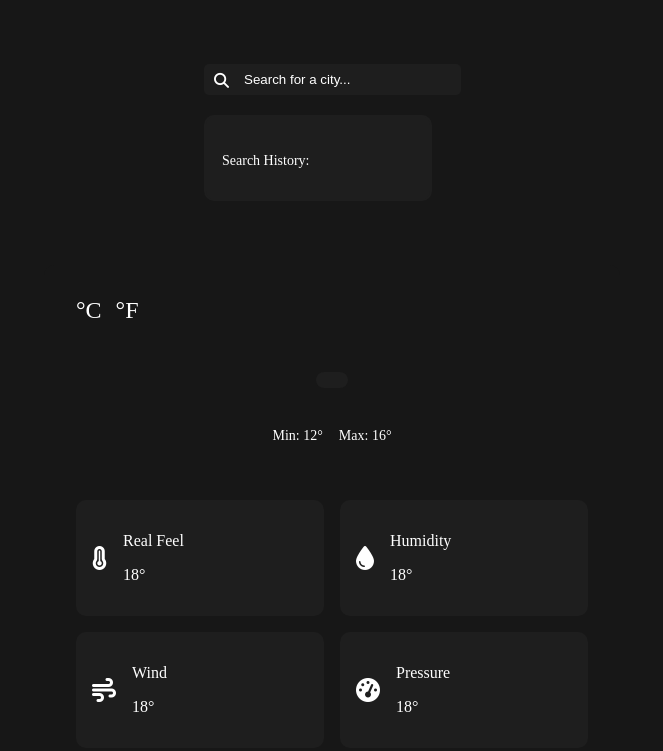
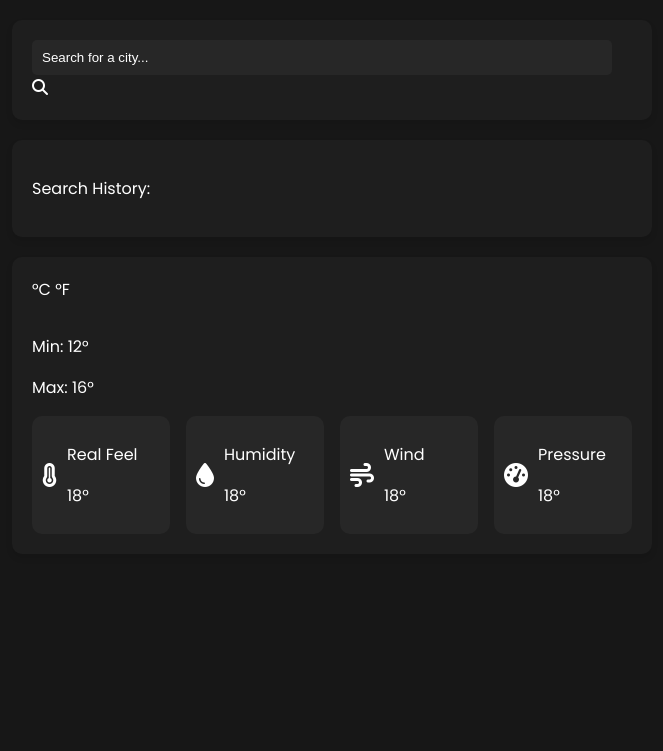
Before and after one commit to wetterapp/wetterapp.github.io, a plain HTML site: page index.html in a window 1280 px wide. Shown: the whole page, without its empty margins (308-971 px from the left). Drawn offline with Linux system fonts and the light colour scheme; no server answers.

Commit message:
Update index.html

```diff
--- a/index.html
+++ b/index.html
@@ -3,177 +3,129 @@
   <html lang="en">
 <head>
     <meta name="google-site-verification" content="vfAYpdSb4P05v_r7V0f79g2hOKcsb3LOzrkomDJu9Uw" />
-
    <meta charset="UTF-8">
     <meta http-equiv="X-UA-Compatible" content="IE=edge">
     <meta name="viewport" content="width=device-width, initial-scale=1.0">
+</head>
    <title>Weather App</title>
-    <style>@import url('https://fonts.googleapis.com/css2?family=Poppins&display=swap');
-
-
- .hc {            border: 2px solid #1e1e1e;            border-radius: 10px;            padding: 1rem;  width: 15%; background-color: #1e1e1e;
-margin-left: 40%; }
-      body  {
+    <link href="https://fonts.googleapis.com/css2?family=Poppins:wght@400;600&display=swap" rel="stylesheet">
+    <style>
+        body {
             margin: 0;
             padding: 0;
             box-sizing: border-box;
-            font-family:'Times New Roman', Times, serif;
+            font-family: 'Poppins', sans-serif;
             background-color: #171717;
-
+            color: #fff;
+            transition: background-color 0.5s ease;
         }
 
-        .container {
-            background: #171717;
-            color: #fff;
-            padding: 2rem;
-            width: 40%;
-            margin: 4rem auto;
-            border-radius: 10px;
+        :root {
+            --background-color-day: lightblue;
+            --background-color-night: darkblue;
+            --background-color-cloudy: #9E9E9E;
+            --background-color-rainy: #5075A4;
+            --background-color-sunny: #FFD54F;
         }
 
-        .weather__header {
-            display: flex;
-            justify-content: space-between;
-            align-items: center;
+
+
+        .weather__search, .container, .hc {
+            max-width: 600px;
+            margin: 20px auto;
+            padding: 20px;
+            background-color: #1e1e1e;
+            border-radius: 10px;
+            box-shadow: 0 4px 6px rgba(0,0,0,0.1);
         }
 
-        input {
+        .weather__search input {
+            width: calc(100% - 40px);
+            padding: 10px;
             border: none;
-            background: #1e1e1e;
-            outline: none;
+            background: #272727;
             color: #fff;
-            padding: 0.5rem 2.5rem;
             border-radius: 5px;
         }
 
-        input::placeholder {
+        .weather__search input::placeholder {
             color: #fff;
-        }
-
-        .weather__search {
-            position: relative; /* Changed to relative */
-            margin-bottom: 20px; /* Added margin-bottom */
-           margin-left: 40%;
-           margin-top:5%;
-           height: 3%;
-
-        }
-
-        .weather__search i {
-            position: absolute;
-            left: 10px;
-            top: 50%;
-            transform: translateY(-50%);
-            font-size: 15px;
-            color: #fff;
-        }
-
-        .weather__units {
-            font-size: 1.5rem;
-        }
-
-        .weather__units span {
-            cursor: pointer;
-        }
-
-        .weather__units span:first-child {
-            margin-right: 0.5rem;
-        }
-
-        .weather__body {
-            text-align: center;
-            margin-top: 3rem;
-        }
-
-        .weather__datetime {
-            margin-bottom: 2rem;
-            font-size: 14px;
-        }
-
-        .weather__forecast {
-            background: #1e1e1e;
-            display: inline-block;
-            padding: 0.5rem 1rem;
-            border-radius: 30px;
         }
 
         .weather__icon img {
             width: 100px;
+            animation: fadeIn 2s;
         }
 
         .weather__temperature {
-            font-size: 1.75rem;
-        }
-
-        .weather__minmax {
-            display: flex;
-            justify-content: center;
-        }
-
-        .weather__minmax p {
-            font-size: 14px;
-            margin: 0.5rem;
+            font-size: 2rem;
+            font-weight: 600;
         }
 
         .weather__info {
             display: grid;
-            grid-template-columns: repeat(2, 1fr);
-            grid-gap: 1rem;
-            margin-top: 3rem;
+            grid-template-columns: repeat(auto-fit, minmax(120px, 1fr));
+            gap: 1rem;
         }
 
         .weather__card {
             display: flex;
             align-items: center;
-            background: #1e1e1e;
-            padding: 1rem;
+            justify-content: start;
+            padding: 10px;
+            background: #272727;
             border-radius: 10px;
         }
 
         .weather__card i {
-            font-size: 1.5rem;
-            margin-right: 1rem;
-        }
-
-        .history {
-            color: #fff;
-            font-size: 14px;
-            margin-top: 20px;
-            align-items: center;
-
+            margin-right: 10px;
+            font-size: 24px;
         }
 
         .history ul {
-            list-style-type: none;
+            list-style: none;
             padding: 0;
-
         }
 
         .history ul li {
-            margin-bottom: 5px;
+            cursor: pointer;
+            transition: color 0.3s ease;
         }
 
-        @media(max-width: 936px){
-            .container {
-                width: 90%;
+        .history ul li:hover {
+            color: #4e9af1;
         }
 
-            .weather__header {
-                flex-direction: column;
+        @keyframes fadeIn {
+            from {
+                opacity: 0;
             }
-
-            .weather__units {
-                margin-top: 1rem;
-
+            to {
+                opacity: 1;
             }
         }
 
+        @media(max-width: 768px){
+            .weather__info {
+                grid-template-columns: repeat(2, 1fr);
+            }
+        }
 
-        @media(max-width: 400px){
-            .weather__info {
-                grid-template-columns: none;
+        @media(max-width: 480px){
+            .weather__search, .container, .hc {
+                margin: 10px;
+                padding: 15px;
             }
-        } </style>
+
+            .weather__search input {
+                padding: 8px;
+            }
+
+            .weather__icon img {
+                width: 80px;
+            }
+        }
+    </style>
 </head>
 <body>
     <form class="weather__search">
@@ -238,6 +190,9 @@ margin-left: 40%; }
                     <p>Pressure</p>
                     <p class="weather__pressure">18&#176</p>
                 </div>
+
+
+
             </div>
         </div>
 
@@ -248,26 +203,49 @@ margin-left: 40%; }
 
 
     <script>
+
+   function updateBackgroundColor(weatherCondition) {
+    const body = document.getElementById('body'); // Ensure the body has an ID of 'body'
+    if (weatherCondition.includes('cloud')) {
+        body.style.backgroundColor = document.documentElement.style.getPropertyValue('--background-color-cloudy');
+    } else if (weatherCondition.includes('rain')) {
+        body.style.backgroundColor = document.documentElement.style.getPropertyValue('--background-color-rainy');
+    } else {
+        body.style.backgroundColor = document.documentElement.style.getPropertyValue('--background-color-sunny');
+    }
+}
+
+
+    weather__icon.innerHTML = `<img src="/path/to/icons/${iconName}.png" alt="Weather Icon" />`;
+
        function updateBackgroundImage(timezoneOffset) {
-            const body = document.getElementById('body'); // Get the body element by its ID
+            const body = document.getElementById('body'); // Correctly reference the body element by its ID
             const currentHour = (new Date().getUTCHours() + (timezoneOffset / 3600)) % 24;
 
             if (currentHour >= 6 && currentHour < 18) {
-                body.style.backgroundImage = 'url(daytime.jpg)'; // Daytime image URL
+                body.style.backgroundColor = 'lightblue'; // Daytime color
             } else {
-                body.style.backgroundImage = 'url(nighttime.jpg)'; // Nighttime image URL
+                body.style.backgroundColor = 'darkblue'; // Nighttime color
             }
         }
 
-        // Initial Weather Fetch
+        // Initial setup
         document.addEventListener('DOMContentLoaded', () => {
-            // Get the timezone offset from the user or any other appropriate source
-            const timezoneOffset = new Date().getTimezoneOffset() * 60; // Get the timezone offset in seconds
+            // Assume the timezone offset in seconds (it might be positive or negative)
+            const timezoneOffset = new Date().getTimezoneOffset() * -60; // Correct calculation for the timezone offset
 
             updateBackgroundImage(timezoneOffset);
             getWeather();
         });
+        document.addEventListener('DOMContentLoaded', () => {
+            getWeather();
+            // Add any necessary event listeners
+        });
+
+
+
     </script>
+
 
 
 
```
Lines whose indentation alone changed are shown as unchanged.
